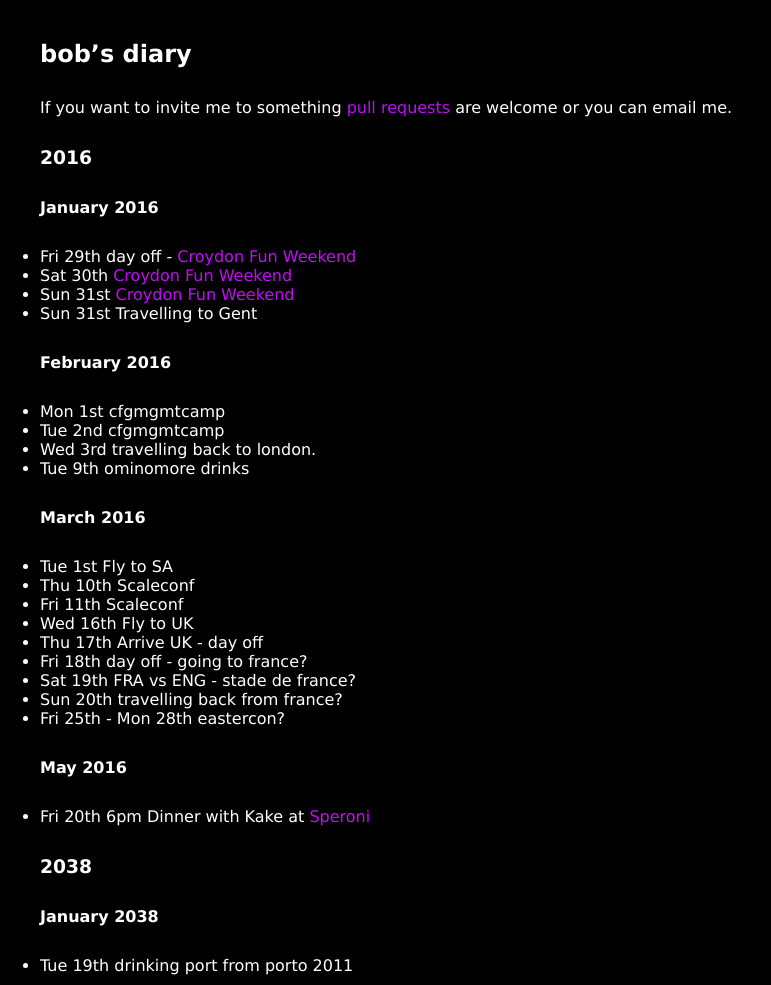
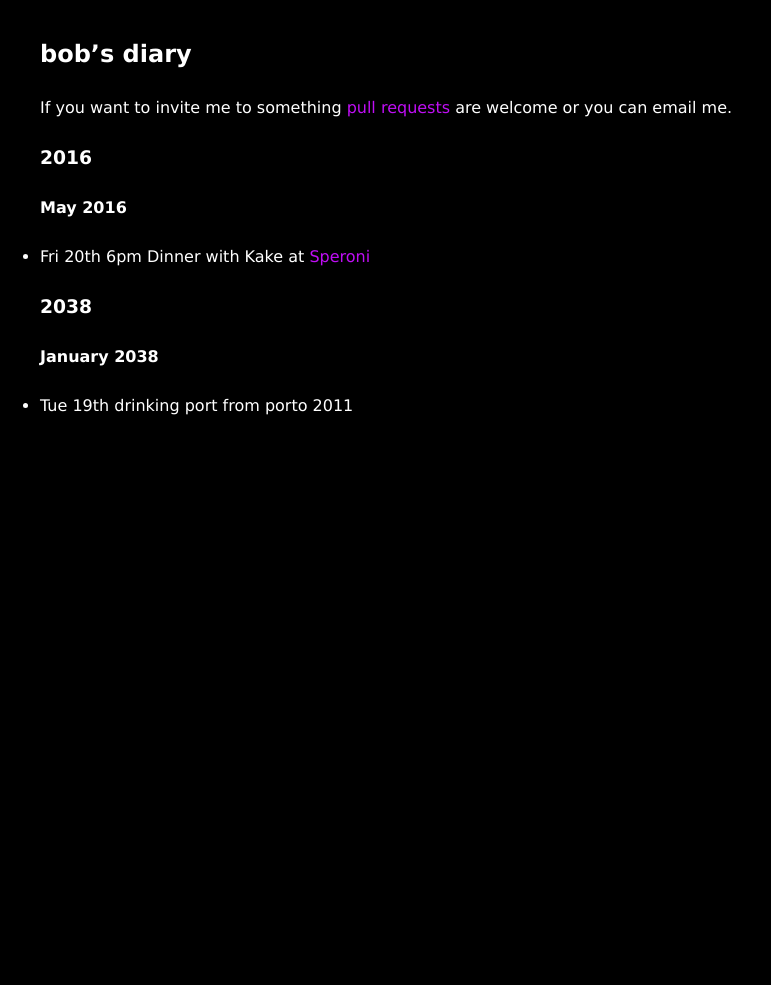
Before and after one commit to rjw1/randomness.org.uk, a Jekyll site: the page built from diary/index.md, in a window 1280 px wide. Shown: the whole page, without its empty margins (0-771 px from the left). Built offline with Jekyll 4.4.1, drawn with Linux system fonts in a browser that asks for light colours; Markdown is read by kramdown in place of the engine named in the settings; after the commit the page ends 930 px from its top, so only the background shows below that.

Commit message:
Did lots of things

```diff
--- a/diary/index.md
+++ b/diary/index.md
@@ -9,32 +9,6 @@ are welcome or you can email me.
 
 ### 2016 ###
 
-#### January 2016 ####
-
-* Fri 29th day off - [Croydon Fun Weekend](http://www.earth.li/~kake/croydon/croydon-fun-weekend-2016.html)
-* Sat 30th [Croydon Fun Weekend](http://www.earth.li/~kake/croydon/croydon-fun-weekend-2016.html)
-* Sun 31st [Croydon Fun Weekend](http://www.earth.li/~kake/croydon/croydon-fun-weekend-2016.html)
-* Sun 31st Travelling to Gent
-
-#### February 2016 ####
-
-* Mon 1st cfgmgmtcamp
-* Tue 2nd cfgmgmtcamp
-* Wed 3rd travelling back to london.
-* Tue 9th ominomore drinks
-
-#### March 2016 ####
-
-* Tue 1st Fly to SA
-* Thu 10th Scaleconf
-* Fri 11th Scaleconf
-* Wed 16th Fly to UK
-* Thu 17th Arrive UK - day off
-* Fri 18th day off - going to france?
-* Sat 19th FRA vs ENG - stade de france?
-* Sun 20th travelling back from france?
-* Fri 25th - Mon 28th eastercon?
-
 #### May 2016 ####
 
 * Fri 20th 6pm Dinner with Kake at [Speroni](http://speronirestaurant.com/)
```
